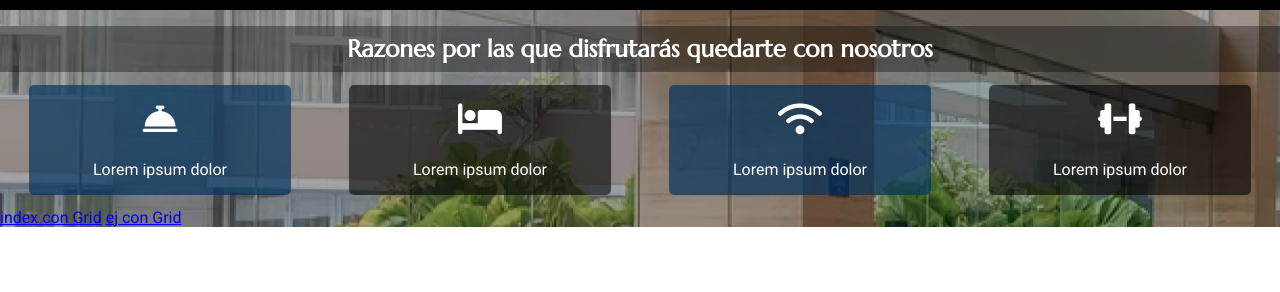
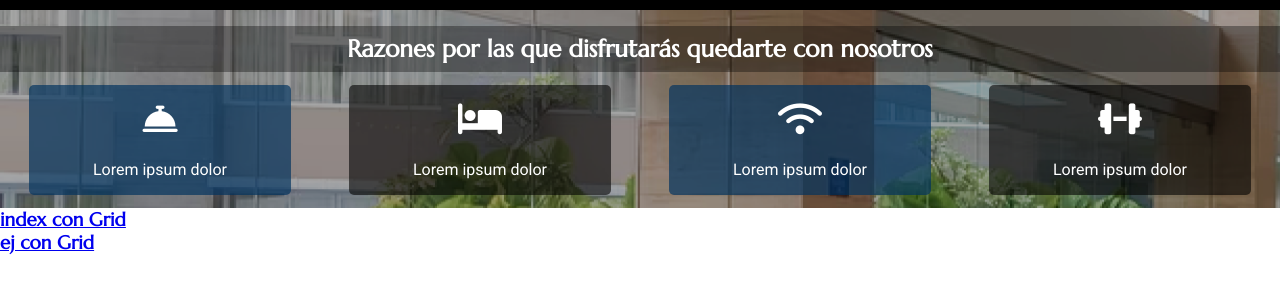
Before and after one commit to David-Bautista-Ramos/TALLER_0_CSS, a plain HTML site: page index.html in a window 1280 px wide. Shown: the part 108-400 px from the top of the page. Drawn offline with Linux system fonts and the light colour scheme.

Commit message:
correciones link

```diff
--- a/index.html
+++ b/index.html
@@ -53,11 +53,11 @@
                 <p>Lorem ipsum dolor</p>
             </div>
         </div>
-        <a href="index-css-grid.html">index con Grid</a>
-        <a href="ej-css-grid.html">ej con Grid</a>
+
     </section>
    </main>
-
+   <a href="index-css-grid.html"><h3>index con Grid</h3></a>
+   <a href="ej-css-grid.html"><h3>ej con Grid</h3></a>
 </body>
 
 </html>
```
Also changed, not shown: ej-css-grid.html (+0 -2 lines).
